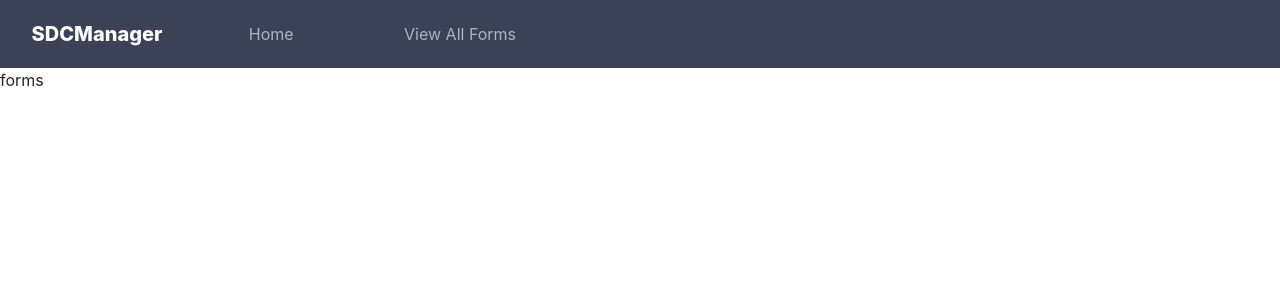
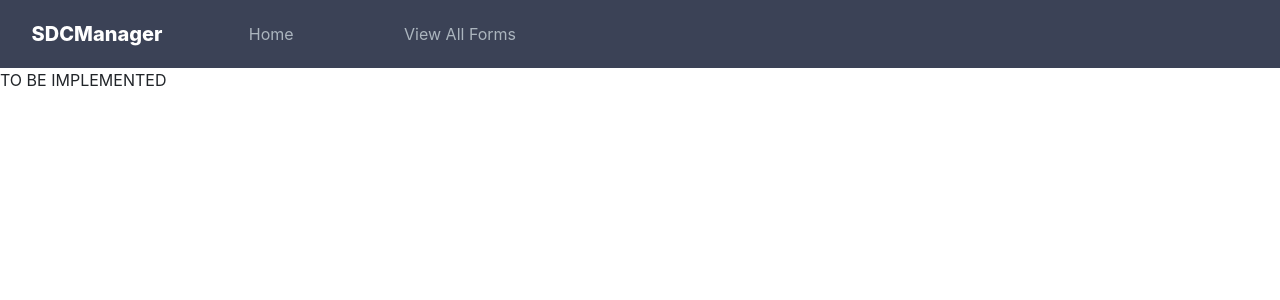
Before and after one commit to csc302-spring-2021/proj-DaBaby, a React (Create React App) app in the folder form-manager/: page /forms in a window 1280 px wide. Shown: the top 300 px of the page. Built offline with nearby package versions, Linux system fonts and the light colour scheme.

Commit message:
pasred xml blob to binarystring

```diff
--- a/form-manager/src/components/Forms.jsx
+++ b/form-manager/src/components/Forms.jsx
@@ -7,7 +7,7 @@ class Forms extends React.Component {
 
 	render() {
 		return (
-			<p>forms</p>
+			<p>TO BE IMPLEMENTED</p>
 		);
 	}
 }
--- a/form-manager/src/components/Home.jsx
+++ b/form-manager/src/components/Home.jsx
@@ -50,8 +50,9 @@ class Home extends React.Component {
 		reader.onload = () => {
 			// able to pass file content
 			const binaryStr = reader.result
+			console.log(binaryStr)
 		}
-		reader.readAsArrayBuffer(this.state.newForm.file)
+		reader.readAsBinaryString(this.state.newForm.file)
 		// able to download File using the File object
 		FileSaver.saveAs(this.state.newForm.file);
 		this.setState({showUpload: false, completeUpload: true})
```
